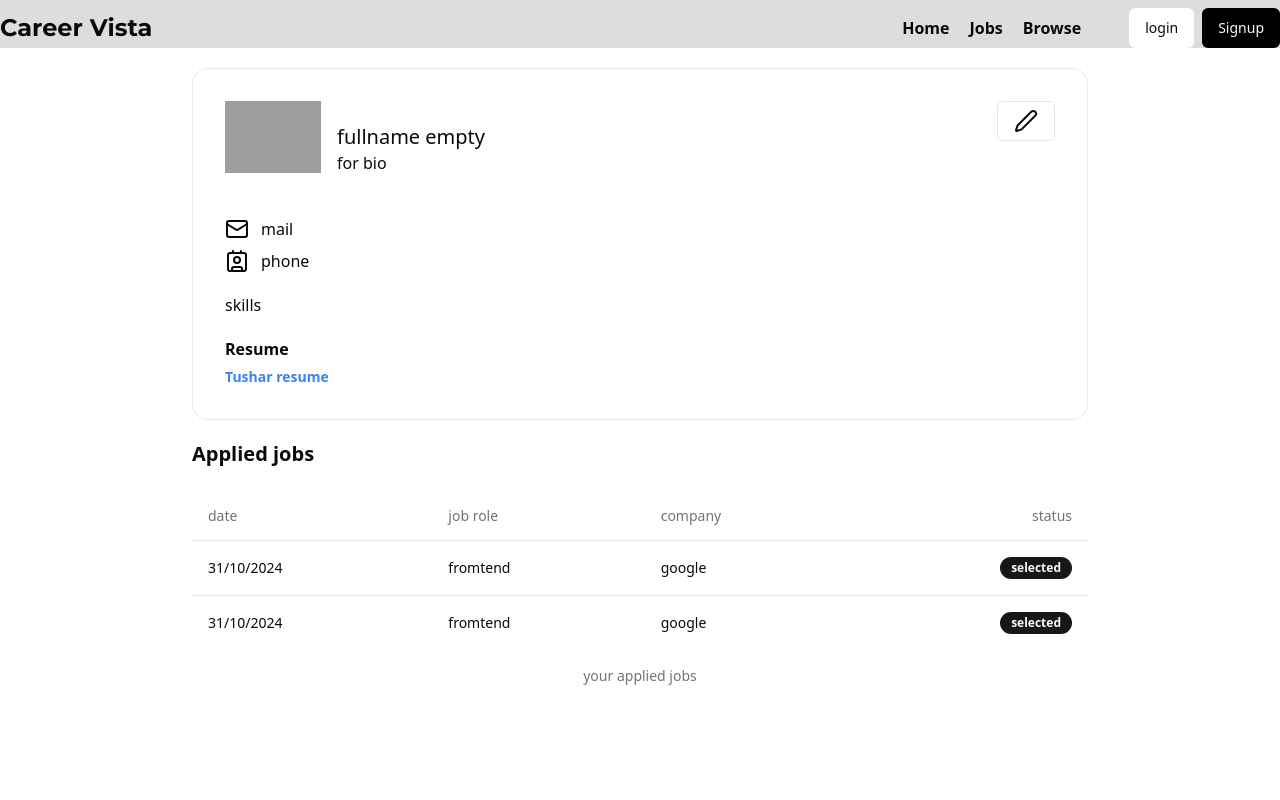
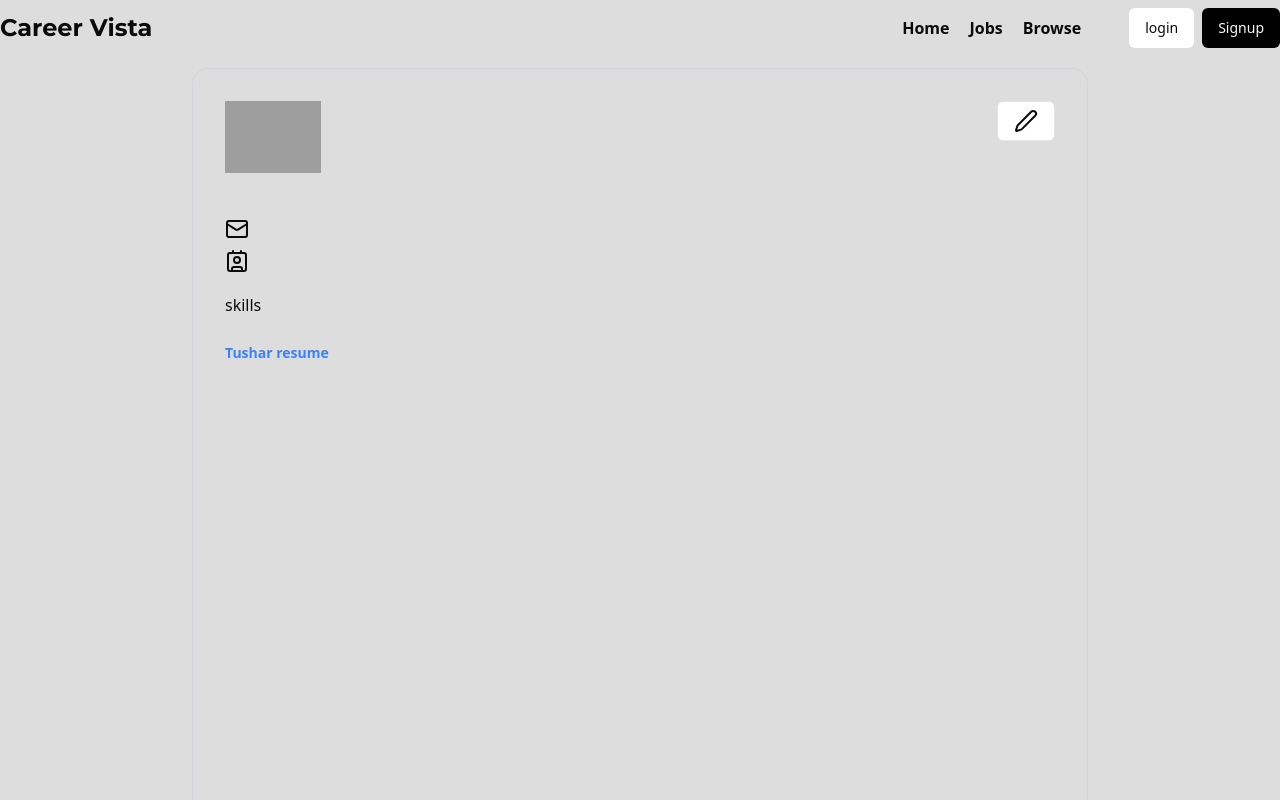
Before and after one commit to utkxrsh13/new-job-vista, a React (Vite) app in the folder frontend/: page /Profile in a window 1280 px wide. Shown: the top 800 px of the page. Built offline with nearby package versions, Linux system fonts and the light colour scheme; grey boxes are pictures that could not be loaded.

Commit message:
latest update 24nov

```diff
--- a/frontend/src/components/Appliedjobtable.jsx
+++ b/frontend/src/components/Appliedjobtable.jsx
@@ -7,7 +7,7 @@ const Appliedjobtable = () => {
     <div>
       <Table>
         <TableCaption>
-            your applied jobs
+            your  applied jobs
         </TableCaption>
         <TableHeader>
             <TableRow>
--- a/frontend/src/components/Job.jsx
+++ b/frontend/src/components/Job.jsx
@@ -19,7 +19,7 @@ const Job = ({job}) => {
     return (
         <div className='p-5 rounded-md shadow-xl bg-white border border-gray-100'>
             <div className='flex items-center justify-between'>
-                <p className='text-sm text-gray-500'>frq</p>
+                <p className='text-sm text-gray-500'>google </p>
                 <Button variant="outline" className="rounded-full" size="icon"><Bookmark /></Button>
             </div>
 
@@ -37,16 +37,16 @@ const Job = ({job}) => {
 
             <div>
                 <h1 className='font-bold text-lg my-2'>fronted</h1>
-                <p className='text-sm text-gray-600'>discription</p>
+                <p className='text-sm text-gray-700'>discription</p>
             </div>
             <div className='flex items-center gap-2 mt-4'>
-                <Badge className={'text-blue-700 font-bold'} variant="ghost">{job?.position} Positions</Badge>
-                <Badge className={'text-[#F83002] font-bold'} variant="ghost">{job?.jobType} job type</Badge>
+                <Badge className={'text-green-600 font-bold'} variant="ghost">{job?.position} 12 Positions</Badge>
+                <Badge className={'text-blue-500 font-bold'} variant="ghost">{job?.jobType} job type</Badge>
                 <Badge className={'text-[#7209b7] font-bold'} variant="ghost">{job?.salary}23LPA</Badge>
             </div>
             <div className='flex items-center gap-4 mt-4'>
                 <Button onClick={()=> navigate(`/Description/${jobId}`)} variant="outline">Details</Button>
-                <Button className="bg-[#7209b7]">Save For Later</Button>
+                <Button className="bg-customBlack rounded-md">Save For Later</Button>
             </div>
         </div>
     )
--- a/frontend/src/components/JobDescription.jsx
+++ b/frontend/src/components/JobDescription.jsx
@@ -11,8 +11,8 @@ const JobDescription = () => {
                 <div>
                 <h1 className='font-bold text-xl'>Title</h1>
                 <div className='flex items-center gap-2 mt-4'>
-                    <Badge className={'text-blue-700 font-bold'} variant="ghost"> Positions</Badge>
-                    <Badge className={'text-[#F83002] font-bold'} variant="ghost"> job type</Badge>
+                    <Badge className={'text-green-600 font-bold'} variant="ghost"> Positions</Badge>
+                    <Badge className={'text-blue-400 font-bold'} variant="ghost"> job type</Badge>
                     <Badge className={'text-[#7209b7] font-bold'} variant="ghost">23LPA</Badge>
                 </div>
             </div>
--- a/frontend/src/components/Profile.jsx
+++ b/frontend/src/components/Profile.jsx
@@ -10,21 +10,25 @@ import UpdateProfileDialog from './UpdateProfileDialog'
 import { useSelector } from 'react-redux'
 // import store from '@/Redux/Store'
 // import useGetAppliedJobs from '@/hooks/useGetAppliedJobs'
-import { USER_API_END_POINT } from '@/utils/constant'
+// import { USER_API_END_POINT } from '@/utils/constant'
+// import store from '@/Redux/Store'
 
-const skills = ["html", "css", "js", "reafgf"]
+// const skills = [css,html];
 const isResume = true;
 // useGetAppliedJobs();
 
 
 const Profile = () => {
     const [open,setOpen]=useState(false);
-    const user=useSelector(store=>store.auth)
+    const {user}=useSelector(store=>store.auth);
+    // console.log(user?.fullname,user?.email);
+
     return (
-        <div>
+        <div className='bg-customGray'>
 
             <Navbar />
-            <div className='max-w-4xl mx-auto bg-white  border border-gray-200 rounded-2xl my-5 p-8 '>
+
+            <div className='max-w-4xl mx-auto bg-customGray min-h-screen border border-gray-300 rounded-2xl my-5 p-8 '>
                 <div className='flex justify-between'>
                     <div className='flex items-center gap-4'>
                         <Avatar className='h-24 w-24'>
@@ -32,8 +36,10 @@ const Profile = () => {
 
                         </Avatar>
                         <div className=''>
-                            <h1 className='font-medium text-xl '>{user?.fullname}fullname empty</h1>
-                            <p>{user?.profile?.bio}for bio</p>
+                            <h1 className='font-medium text-xl '>{user?.fullname}</h1>
+
+
+                            <p>{user?.profile?.bio}</p>
                         </div>
 
 
@@ -45,24 +51,24 @@ const Profile = () => {
                 <div className='my-5'>
                     <div className='flex gap-3 my-2'>
                         <Mail />
-                        <span>{user?.email}mail</span>
+                        <span>{user?.email}</span>
                     </div>
                     <div className='flex gap-3'>
                         <Contact />
-                        <span>{user?.phoneNumber}phone</span>
+                        <span>{user?.phoneNumber}</span>
                     </div>
                 </div>
                 <div className='my-5'>
                     <h1>skills</h1>
                     <div className='flex items-center gap-3'>
                         {
-                            user?.profile?.skills.length === 0 ? <span>NA</span> : user?.profile?.skills.map((item, index) => <Badge key={index} >{item}</Badge>)
+                         user?.profile?.skills.length !== 0 ? user?.profile?.skills.map((item, index) => <Badge key={index}>{item}</Badge>) : <span>NA</span>
                         }
                     </div>
 
                 </div>
                 <div className='grid max-w-sm items-center gap-1.5'>
-                    <Label className="text-md font-bold">Resume</Label>
+                    <Label className="text-md font-bold">{user?.profile?.resume}</Label>
                     {
                         isResume ? <a className='text-blue-500 hover:underline font-bold text-sm' target='blank' href='https://portfolio-tushars-projects-749fed38.vercel.app/'>Tushar resume</a> : <span>NA</span>
 
@@ -72,7 +78,7 @@ const Profile = () => {
 
 
             </div>
-            <div className=' max-w-4xl mx-auto bg-white rounded-2xl'>
+            <div className=' max-w-4xl shadow-xl  mx-auto bg-customGray rounded-2xl'>
                 <h1 className=' mb-6  font-bold text-xl  '>Applied jobs</h1>
                 < Appliedjobtable />
             </div>
--- a/frontend/src/components/UpdateProfileDialog.jsx
+++ b/frontend/src/components/UpdateProfileDialog.jsx
@@ -66,13 +66,14 @@ const UpdateProfileDialog = ({ open, setOpen }) => {
         setOpen(false);
         console.log(input);
     }
+console.log(user?.fullname,user?.email,user?.profile?.skills);
 
 
 
     return (
-        <div>
+        <div >
             <Dialog open={open}>
-                <DialogContent className="sm:max-w-[425px]" onInteractOutside={() => setOpen(false)}>
+                <DialogContent className="sm:max-w-[425px] " onInteractOutside={() => setOpen(false)}>
                     <DialogHeader>
                         <DialogTitle>Update Profile</DialogTitle>
                     </DialogHeader>
--- a/frontend/src/components/ui/LatestJobCards.jsx
+++ b/frontend/src/components/ui/LatestJobCards.jsx
@@ -15,8 +15,8 @@ function LatestJobCards() {
         <p>Lorem ipsum dolor sit amet consectetur adipisicing elit. Nisi, optio?</p>
       </div>
       <div>
-        <Badge className={'text-blue-700 font-bold' } variant={'ghost'}>12 positions</Badge>
-        <Badge className={'text-red-700 font-bold' } variant={'ghost'}>Part Time</Badge>
+        <Badge className={'text-green-600 font-bold' } variant={'ghost'}>12 positions</Badge>
+        <Badge className={'text-blue-600 font-bold' } variant={'ghost'}>Part Time</Badge>
         <Badge className={'text-purple-700 font-bold' } variant={'ghost'}>23 Lpa</Badge>
       </div>
     </div>
```
